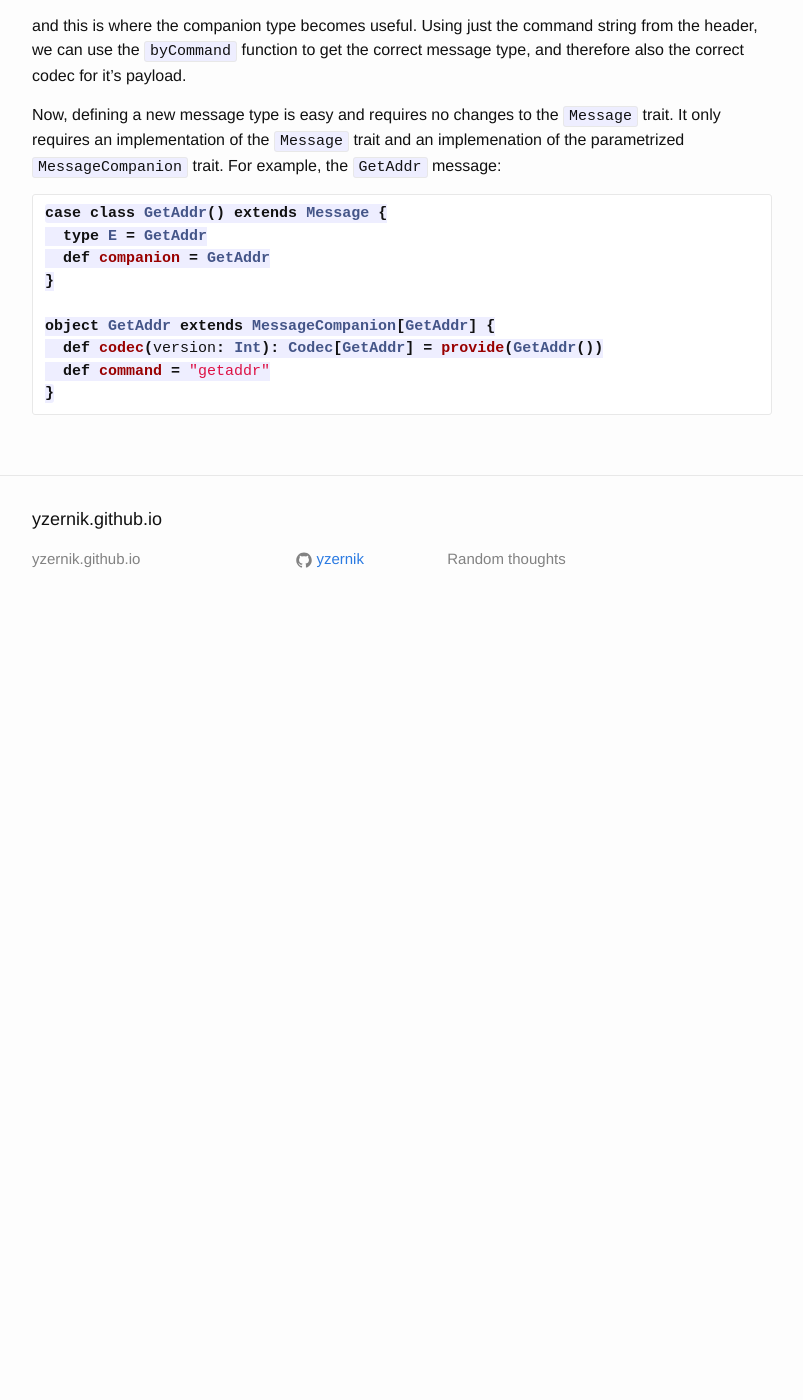
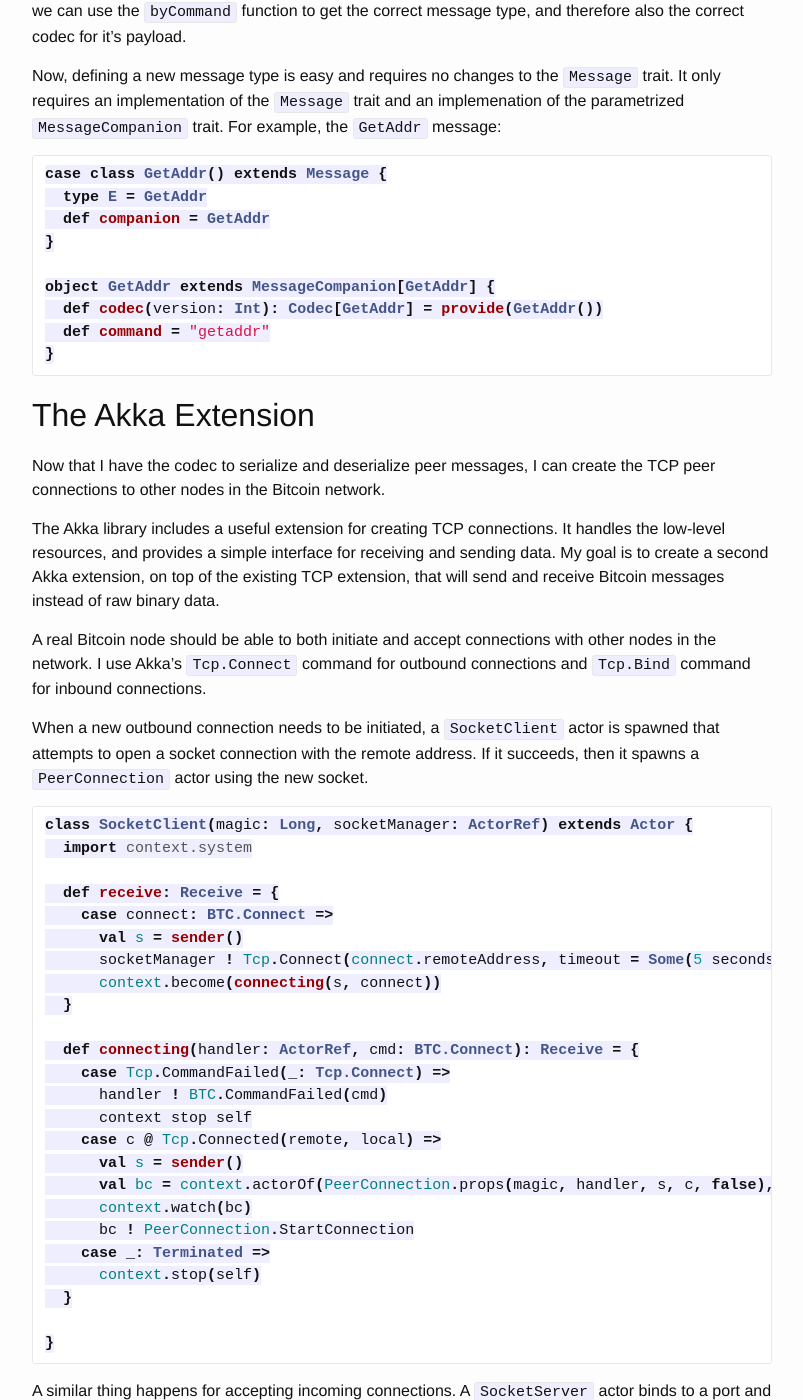
Before and after one commit to yzernik/yzernik.github.io, a Jekyll site: the page built from _posts/2015-09-14-connecting-to-bitcoin-network.md, in a window 1280 px wide and 1400 px high, scrolled down 2580 px. Shown: the whole window, without its empty margins (238-1041 px from the left). Built offline with Jekyll 4.4.1, drawn with Linux system fonts in a browser that asks for light colours; Markdown is read by kramdown in place of the engine named in the settings; comment, search, counter and statistics services are not loaded; before the commit the page ends 3210 px from its top, so only the background shows below that; some of the changed text lies outside the part shown.

Commit message:
update bitcoin post

````diff
--- a/_posts/2015-09-14-connecting-to-bitcoin-network.md
+++ b/_posts/2015-09-14-connecting-to-bitcoin-network.md
@@ -116,8 +115,137 @@ object GetAddr extends MessageCompanion[GetAddr] {
 ```
 
 
+## The Akka Extension
+
+Now that I have the codec to serialize and deserialize peer messages, I can create the TCP peer connections to other nodes in the Bitcoin network.
+
+The Akka library includes a useful extension for creating TCP connections. It handles the low-level resources, and provides a simple interface for receiving and sending data. My goal is to create a second Akka extension, on top of the existing TCP extension, that will send and receive Bitcoin messages instead of raw binary data.
+
+A real Bitcoin node should be able to both initiate and accept connections with other nodes in the network. I use Akka's `Tcp.Connect` command for outbound connections and `Tcp.Bind` command for inbound connections.
+
+When a new outbound connection needs to be initiated, a `SocketClient` actor is spawned that attempts to open a socket connection with the remote address. If it succeeds, then it spawns a `PeerConnection` actor using the new socket.
+
+```scala
+class SocketClient(magic: Long, socketManager: ActorRef) extends Actor {
+  import context.system
+
+  def receive: Receive = {
+    case connect: BTC.Connect =>
+      val s = sender()
+      socketManager ! Tcp.Connect(connect.remoteAddress, timeout = Some(5 seconds))
+      context.become(connecting(s, connect))
+  }
+
+  def connecting(handler: ActorRef, cmd: BTC.Connect): Receive = {
+    case Tcp.CommandFailed(_: Tcp.Connect) =>
+      handler ! BTC.CommandFailed(cmd)
+      context stop self
+    case c @ Tcp.Connected(remote, local) =>
+      val s = sender()
+      val bc = context.actorOf(PeerConnection.props(magic, handler, s, c, false), name = "PeerConnection")
+      context.watch(bc)
+      bc ! PeerConnection.StartConnection
+    case _: Terminated =>
+      context.stop(self)
+  }
+
+}
+```
+
+A similar thing happens for accepting incoming connections. A `SocketServer` actor binds to a port and spawns a new `PeerConnection` every time that a new socket is connected on the bound port.
+
+```scala
+class SocketServer(magic: Long, socketManager: ActorRef) extends Actor {
+  import context.system
+
+  var i = 0
+
+  def receive: Receive = {
+    case bind: BTC.Bind =>
+      socketManager ! Tcp.Bind(self, bind.localAddress)
+      context.become(binding(bind.handler, bind))
+  }
+
+  def binding(handler: ActorRef, cmd: BTC.Bind): Receive = {
+    case b @ Tcp.Bound(localAddress) =>
+      handler ! BTC.Bound
+      context.become(bound(handler, cmd))
+    case Tcp.CommandFailed(_: Tcp.Bind) =>
+      handler ! BTC.CommandFailed(cmd)
+      context stop self
+  }
+
+  def bound(handler: ActorRef, cmd: BTC.Bind): Receive = {
+    case c @ Tcp.Connected(remote, local) =>
+      val s = sender()
+      val bc = context.actorOf(PeerConnection.props(magic, handler, s, c, true), name = s"PeerConnection-$i")
+      bc ! PeerConnection.StartConnection
+      i += 1
+  }
+}
+```
+
+## The Peer Handshake
+
+In the [peer connection handshake][peer-handshake], a node sends a Version message to the remote node. It then receives a Version message and a Verack message from the remote node. When these messages are receive, the local node sends the remote client a Verack message, and the connection is officially established.
+
+![Features](/images/bitcoin-handshake.png "Peer Handshake")
+
+Now, to encode this in an Akka actor, I represent the different states of the handshake as a finite state machine using the Akka `become` method:
+
+```scala
+def receive: Receive = {
+  case StartConnection =>
+    socketHandler ! SocketHandler.HandleSocket()
+    if (!inbound)
+      socketHandler ! OutgoingMessage(localV)
+    context.become(awaitingVersion)
+  case ConnectTimeout =>
+    context.stop(self)
+}
+
+def awaitingVersion: Receive = {
+  case IncomingMessage(remoteV: Version) =>
+    if (inbound) {
+      socketHandler ! OutgoingMessage(localV)
+    }
+    socketHandler ! OutgoingMessage(Verack())
+    context.become(awaitingVerack(remoteV))
+  case ConnectTimeout =>
+    context.stop(self)
+}
+
+def awaitingVerack(remoteV: Version): Receive = {
+  case IncomingMessage(verack: Verack) =>
+    val verNum = reconcileVersions(localV, remoteV)
+    socketHandler ! SocketHandler.SetVersion(verNum)
+    handler ! BTC.Connected(remoteV, c, inbound)
+    context.become(connected(remoteV))
+  case ConnectTimeout =>
+    context.stop(self)
+}
+
+def connected(remoteV: Version): Receive = {
+  case msg: IncomingMessage =>
+    stash()
+  case BTC.Register(ref: ActorRef) =>
+    context.watch(ref)
+    connectTimer.cancel
+    context.become(registered(ref, remoteV))
+    unstashAll()
+  case _: Terminated =>
+    context.stop(self)
+  case ConnectTimeout =>
+    context.stop(self)
+}
+```
+
+The nice thing about this representation is that the same exact receive methods are used, regardless of whether the node is making inbound or an outbound connection. All that is required is a single `inbound` parameter that modifies the behavior in two of the states.
+
+
 [bitcoin-protocol]: https://en.bitcoin.it/wiki/Protocol_documentation
 [extended-network]: https://github.com/aantonop/bitcoinbook/blob/develop/ch06.asciidoc#the-extended-bitcoin-network
 [process-message]:  https://github.com/bitcoin/bitcoin/blob/afb0ccaf9c9e4e8fac7db3564c4e19c9218c6b03/src/main.cpp#L3848
 [companion-type]:   http://eng.kifi.com/reflections-on-companion-type-systems/
 [bitcoin-scodec]:   https://github.com/yzernik/bitcoin-scodec
+[peer-handshake]:   https://github.com/aantonop/bitcoinbook/blob/develop/ch06.asciidoc#network_handshake
````
Also changed, not shown: other parts of _posts/2015-09-14-connecting-to-bitcoin-network.md (+2 -3 lines), images/bitcoin-handshake.png (added).
